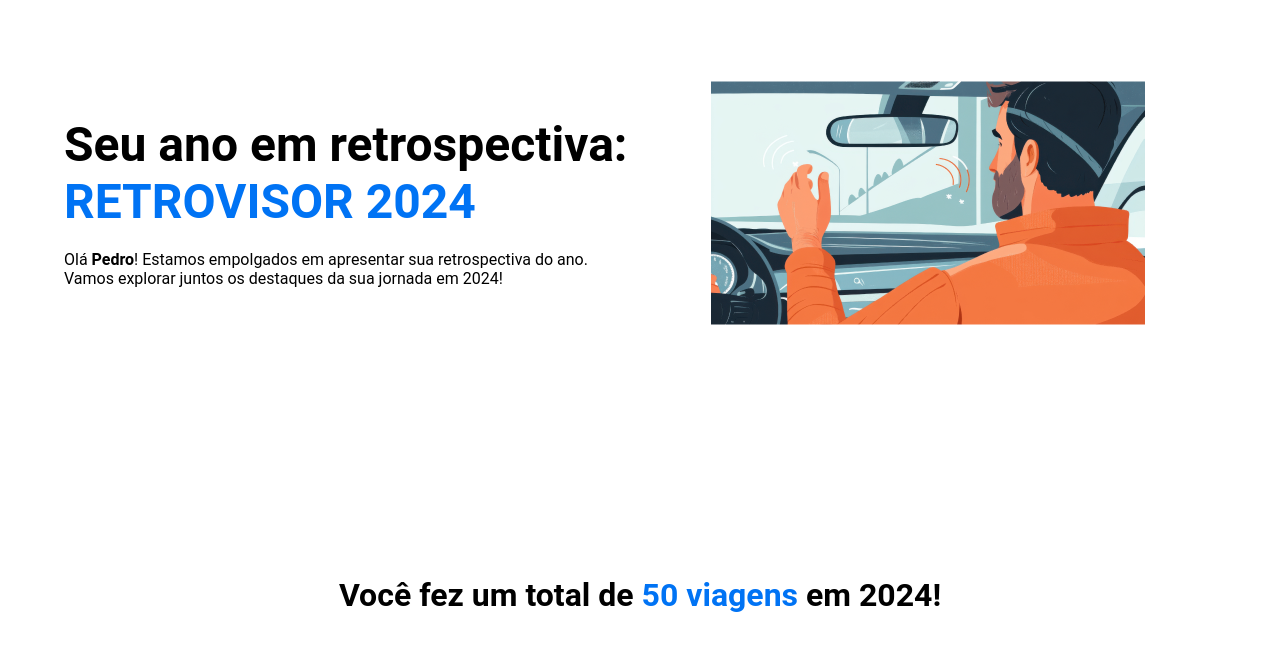
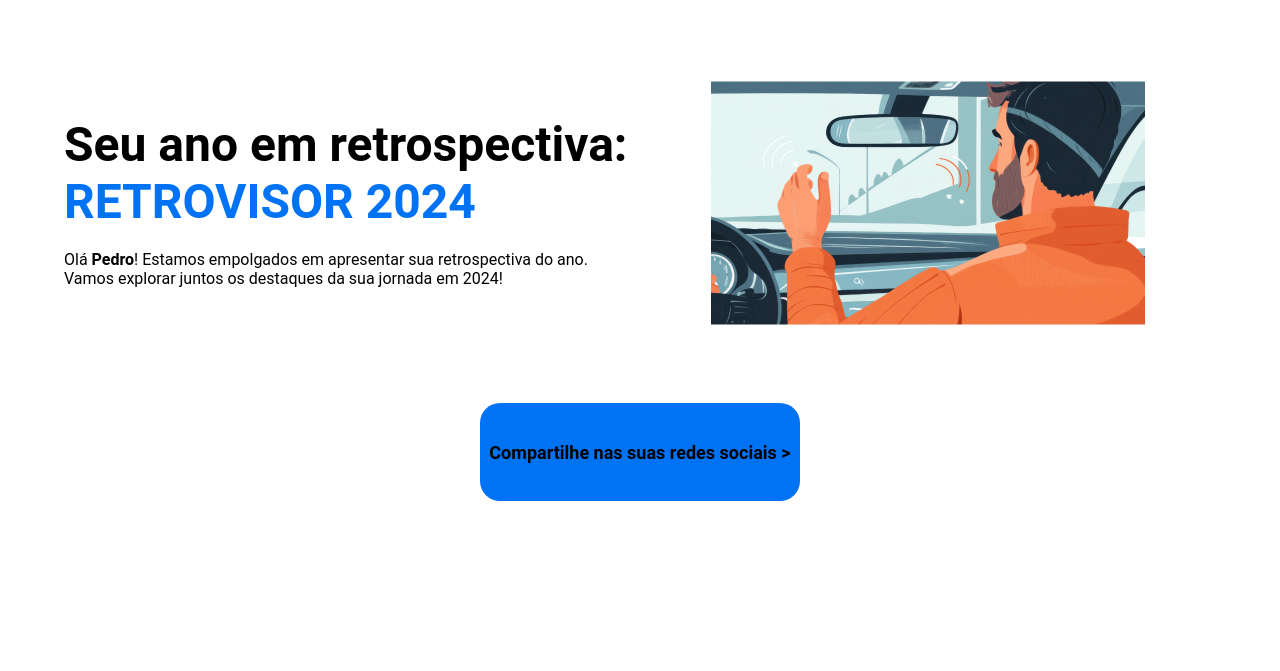
Before and after one commit to FCaires/retrospectiva2024, a plain HTML site: page index.html in a window 1280 px wide. Shown: the part 120-791 px from the top of the page. Drawn offline with nearby package versions, Linux system fonts and the light colour scheme.

Commit message:
improvement: added localStorage

```diff
--- a/index.html
+++ b/index.html
@@ -42,6 +42,15 @@
             />
           </div>
         </div>
+      </div>
+      <div class="footer-btn-content">
+        <button
+          class="btn"
+          id="shareButton"
+          onclick="generateMultipleStories()"
+        >
+          Compartilhe nas suas redes sociais >
+        </button>
       </div>
       <div class="rides-content">
         <h1>
@@ -236,6 +245,8 @@
       }
 
       const primaryColorFromUrl = getQueryParam("primaryColor") || "#0073f4";
+      const userIdFromUrl = getQueryParam("userId") || "USERDEFAULT";
+
       if (primaryColorFromUrl) {
         changePrimaryColor(primaryColorFromUrl);
       }
@@ -553,6 +564,18 @@
       function generateMultipleStories() {
         const button = document.getElementById("shareButton");
         button.classList.add("loading");
+
+        const savedImages = JSON.parse(
+          localStorage.getItem(`${userIdFromUrl}-IMAGES`)
+        );
+
+        if (savedImages?.length) {
+          base64ImagesArray.length = 0;
+          base64ImagesArray.push(...savedImages);
+          button.classList.remove("loading");
+          sendBase64ToApp();
+          return;
+        } else {
           const stories = [
             "story1",
             "story2",
@@ -568,6 +591,11 @@
                 images.forEach(({ id, image }) => {
                   base64ImagesArray.push(image);
                 });
+                localStorage.setItem(
+                  `${userIdFromUrl}-IMAGES`,
+                  JSON.stringify(base64ImagesArray)
+                );
+
                 sendBase64ToApp();
               } catch (error) {
                 console.error("Erro no processamento das imagens:", error);
@@ -581,6 +609,7 @@
               button.classList.remove("loading");
             });
         }
+      }
 
       function sendBase64ToApp() {
         if (base64ImagesArray.length === 6) {
@@ -592,7 +621,6 @@
             }
           );
           const base64ImageJSON = JSON.stringify(base64ImagesArray);
-
           switch (vars["device"]) {
             case "flutter":
               window.flutter.postMessage(
@@ -603,16 +631,13 @@
               );
               break;
 
-            case "android":
+            default:
               window.Android.onResult(base64ImageJSON);
-              break;
-
-            default:
-              console.log(base64ImagesArray);
               break;
           }
 
           showPopup();
+          base64ImagesArray.length = 0;
         } else {
           showPopupLoading();
           generateMultipleStories();
```
Lines whose indentation alone changed are shown as unchanged.
